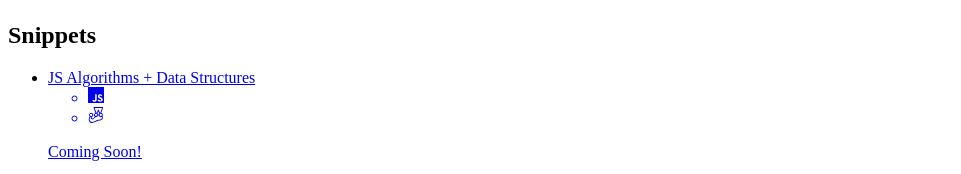
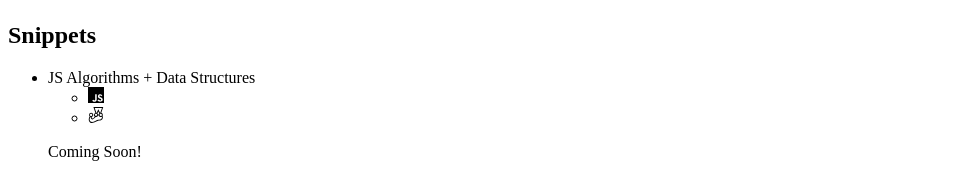
Before and after one commit to busywork/bchung-v0, a Next.js app: page / in a window 1280 px wide. Shown: the part 1481-1655 px from the top of the page, without its empty margins (0-961 px from the left). Built offline with nearby package versions, Linux system fonts and the light colour scheme.

Commit message:
disables snippet link

```diff
--- a/components/SnippetCard.tsx
+++ b/components/SnippetCard.tsx
@@ -1,7 +1,7 @@
 import React from 'react';
 
 import TechIcons from './TechIcons';
-import UnstyledLink from './UnstyledLink';
+// import UnstyledLink from './UnstyledLink';
 
 import { SnippetFrontmatter } from '../types/frontmatter';
 
@@ -15,7 +15,7 @@
     <li
       className={`bg-white dark:bg-black max-w-xs rounded overflow-hidden m-4 transition duration-100 hover:scale-105 border border-gray-800 dark:border-gray-200 ${className}`}
     >
-      <UnstyledLink href={`/snippets/${snippet.slug}`}>
+      {/* <UnstyledLink href={`/snippets/${snippet.slug}`}> */}
       <div className="px-4 py-4">
         <div className="text-black dark:text-white font-bold text-xl mb-2">{snippet.title}</div>
         <div className="pt-2 pb-2">
@@ -23,7 +23,7 @@
         </div>
         <p className="text-black dark:text-white text-base">{snippet.description}</p>
       </div>
-      </UnstyledLink>
+      {/* </UnstyledLink> */}
     </li>
   );
 };
```
Lines whose indentation alone changed are shown as unchanged.
